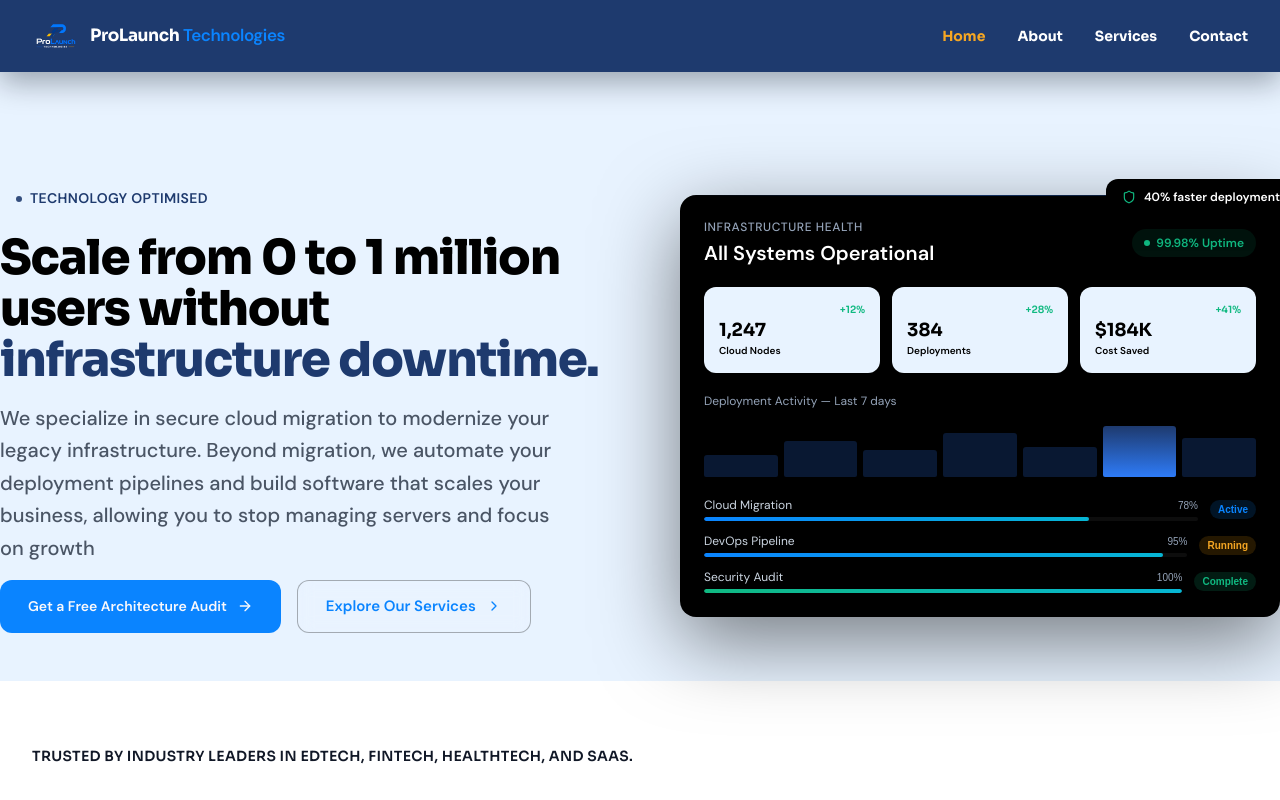
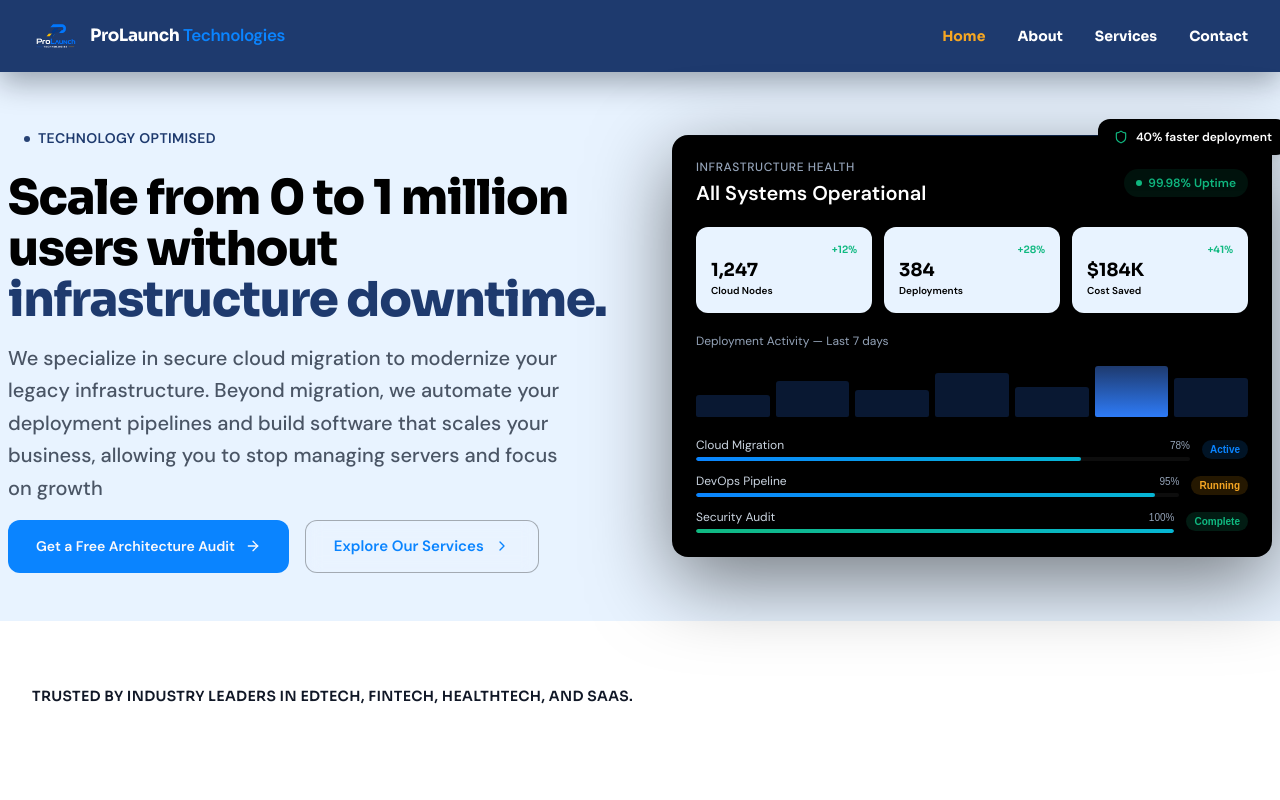
Before and after one commit to ProLaunch-Group/ptech-web, a Next.js app: page / in a window 1280 px wide. Shown: the top 800 px of the page. Built offline with nearby package versions, Linux system fonts and the light colour scheme.

Commit message:
Fix: Fixed layout issues

```diff
--- a/src/components/module/home/Hero.tsx
+++ b/src/components/module/home/Hero.tsx
@@ -5,17 +5,17 @@ import HeroCard from '@/components/module/home/HeroCard';
 import { ArrowRight, ChevronRight, Shield } from 'lucide-react';
 import { motion } from 'framer-motion';
 import { StaggerContainer } from '@/components/animation/StaggerContainer';
-import { slideFromLeft } from '@/libs/motion-variants';
+import { slideFromLeft, slideFromRight } from '@/libs/motion-variants';
 
 export default function Hero() {
   return (
     <StaggerContainer>
       <section className=" w-full py-10 md:py-12 bg-[#e8f3ff]">
-        <div className="max-w-7xl w-full mx-auto px-6 lg:px-0  lg:mt-15 grid  lg:grid-cols-2 gap-20 items-center ">
+        <div className="max-w-7xl w-full mx-auto px-6 lg:px-2  grid grid-col-1 lg:grid-cols-2 gap-16 items-center ">
           {/* Left Side: Editorial Content */}
           <header className="flex flex-col items-start ">
             <motion.span
-              variants={slideFromLeft}
+              variants={slideFromRight}
               className="inline-flex items-center gap-2 text-deepNavy font-sans text-[14px] font-semibold px-4 py-2 rounded-full mb-4 tracking-wide"
             >
               <span className="w-1.5 h-1.5 rounded-full bg-deepNavy animate-pulse" />
```
